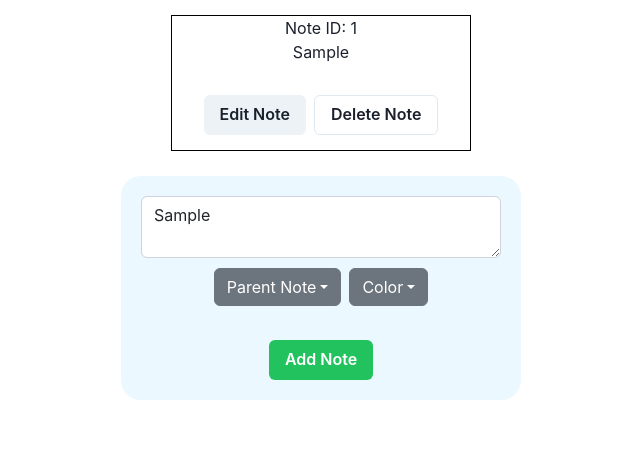
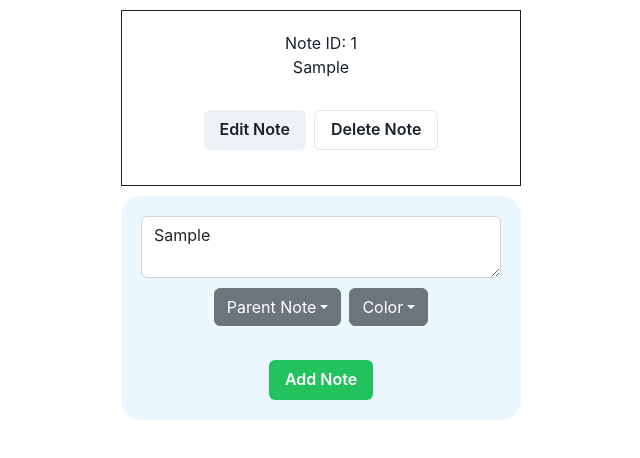
Before and after one commit to DrBanksy/RichWebApplication, a React (Create React App) app in the folder lab3/problem3/my-app/: page / in a window 1280 px wide. Both pictures are taken after typing "Sample" into the empty fields and a click on the button "Add Note". Shown: the top 458 px of the page, without its empty margins (319-959 px from the left). Built offline with nearby package versions, Linux system fonts and the light colour scheme.

Commit message:
experimenting with chakra

```diff
--- a/lab3/problem3/my-app/src/Components/Note.jsx
+++ b/lab3/problem3/my-app/src/Components/Note.jsx
@@ -3,6 +3,8 @@
 import { useState } from "react";
 import {  FormControl } from "react-bootstrap";
 import { Button, ButtonGroup} from '@chakra-ui/react'
+import { Container } from '@chakra-ui/react'
+
 
 function Note({
     color,
@@ -30,12 +32,9 @@
     }, [isEditing]);
 
     return (
-      <div
+      <Container maxW='400px' border="1px" mx="auto" mt="10px" p="20px" centerContent
         style={{
-          width: parent ? "250px" : "300px",
-          margin: "15px auto",
           background: color,
-          border: "1px solid black",
         }}
       >
         <span>Note ID: {id}</span>
@@ -75,7 +74,7 @@
 
           <div>{children}</div>
         </div>
-      </div>
+      </Container>
     );
 }
 
```
